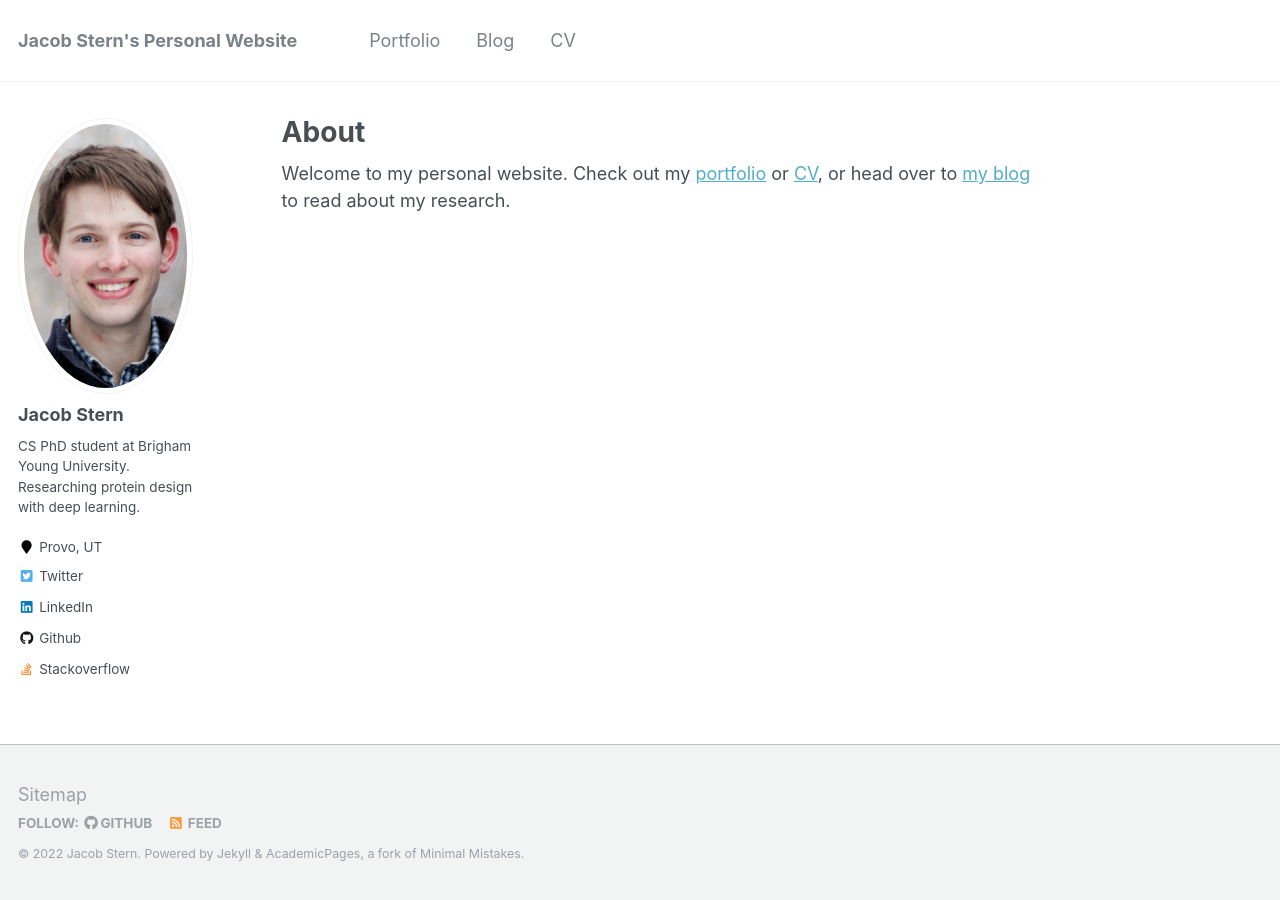
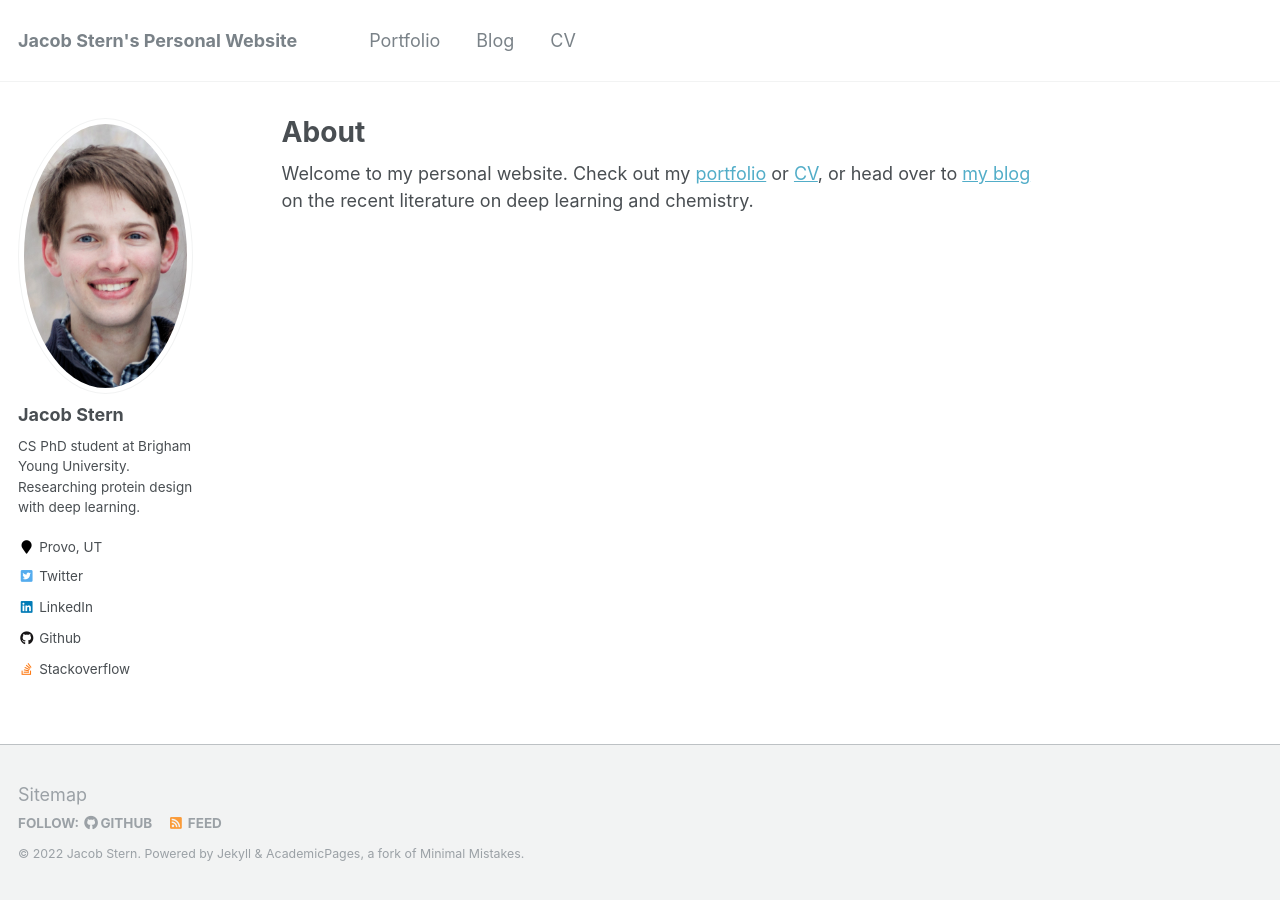
Before and after one commit to jacobastern/jacobastern.github.io, a Jekyll site: the page built from _pages/about.md, in a window 1280 px wide. Built offline with Jekyll 4.4.1, drawn with Linux system fonts in a browser that asks for light colours.

Commit message:
add blog

```diff
--- a/_data/navigation.yml
+++ b/_data/navigation.yml
@@ -13,7 +13,8 @@ main:
     url: https://github.com/jacobastern
 
   - title: "Blog"
-    url: /blog/
+    # url: /blog/
+    url: https://www.zontal.io/zontal-blog/author/jacob-stern
     #    url: https://medium.com/deep-learning-for-protein-design
 
   - title: "CV"
--- a/_pages/about.md
+++ b/_pages/about.md
@@ -7,4 +7,4 @@ redirect_from:
   - /about/
   - /about.html
 ---
-Welcome to my personal website. Check out my [portfolio](https://github.com/jacobastern) or [CV](https://jacobastern.com/files/Jacob_Stern_CV.pdf), or head over to [my blog](https://jacobastern.com/blog) to read about my research.
+Welcome to my personal website. Check out my [portfolio](https://github.com/jacobastern) or [CV](https://jacobastern.com/files/Jacob_Stern_CV.pdf), or head over to [my blog](https://jacobastern.com/blog) on the recent literature on deep learning and chemistry.
```
Also changed, not shown: 1 other file.
